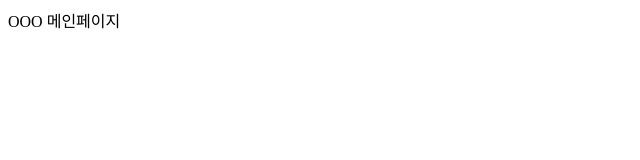
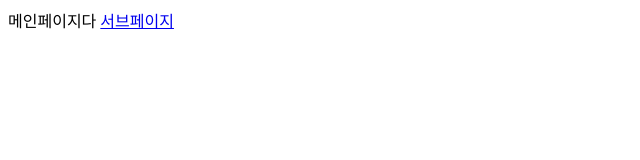
Before and after one commit to roptibug/roptibug.github.io, a plain HTML site: page index.html in a window 1280 px wide. Shown: the whole page, without its empty margins (0-640 px from the left). Drawn offline with Linux system fonts and the light colour scheme.

Commit message:
Update index.html

```diff
--- a/index.html
+++ b/index.html
@@ -3,6 +3,8 @@
         <title>OO의 사이트</title>
     </head>
     <body>
-        OOO 메인페이지
+        메인페이지다
+
+        <a href="https://roptibug.github.io/sub">서브페이지</a>
     </body>
 </html>
```
